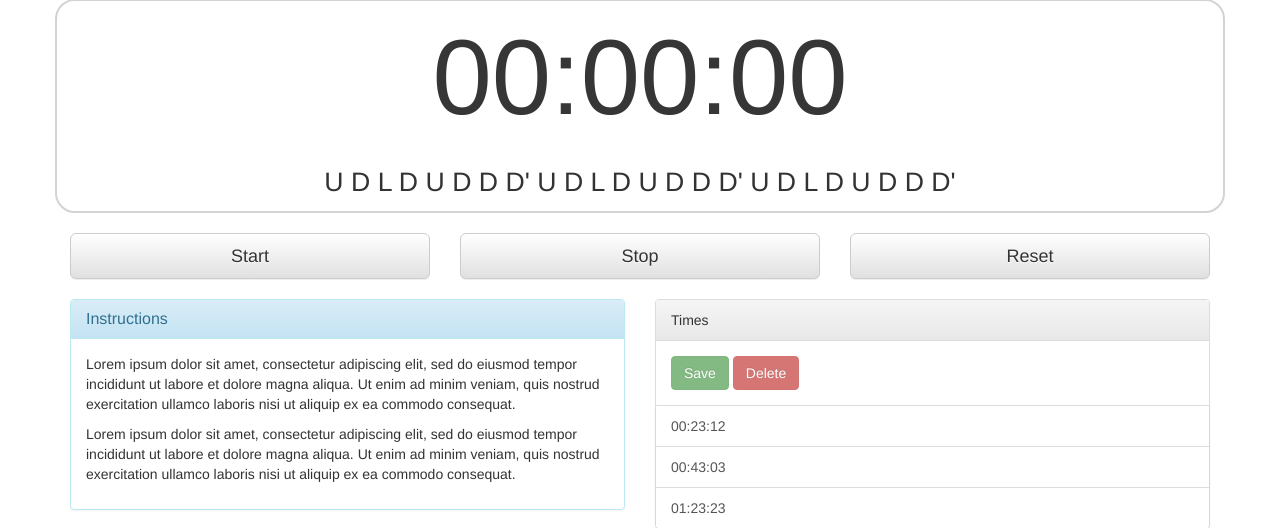
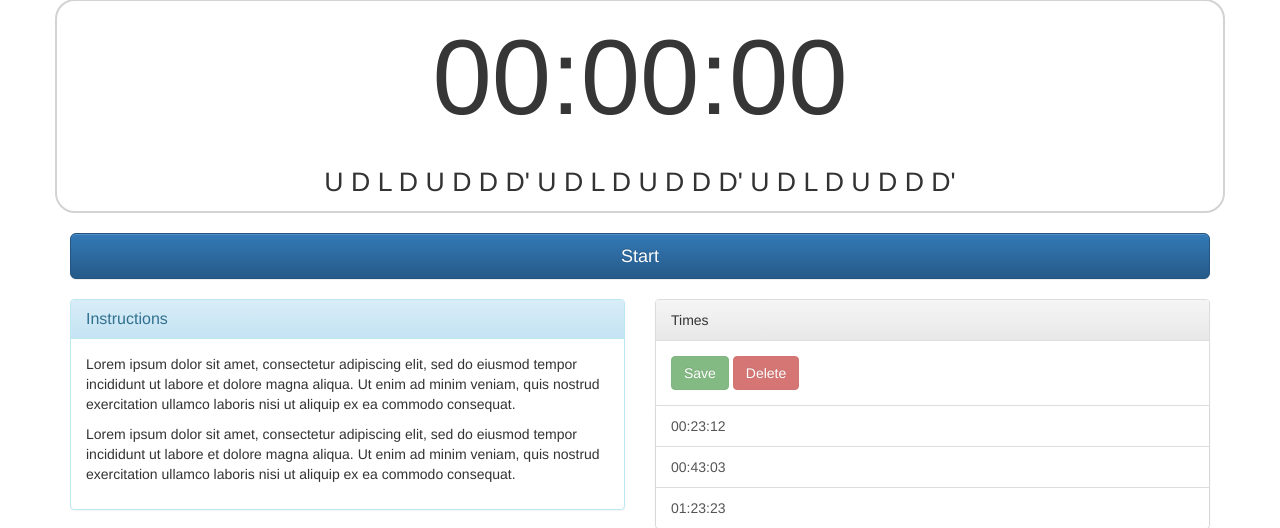
Before and after one commit to browncj/Cube-Graphs, a Django app: page /timer/ in a window 1280 px wide. Shown: the part 193-721 px from the top of the page. Run offline with Django 3.2, Linux system fonts and the light colour scheme; some libraries are stand-ins or nearby versions.

Commit message:
revamp button scheme

```diff
--- a/static/timer/scripts.js
+++ b/static/timer/scripts.js
@@ -1,5 +1,30 @@
+class Solve {
+  constructor(centiseconds){
+    var d = new Date();
+    this.date = d.getTime(); // unix timestamp
+    this.centiseconds = centiseconds;
+  }
+}
+
 var clock = null;
 var count = 0;
+times = [];
+
+function ajax_prep() {
+  var csrftoken = $('[name=csrfmiddlewaretoken]').val();
+
+  function csrfSafeMethods(method) {
+    return (/^(GET|HEAD|OPTIONS|TRACE)$/.test(method));
+  }
+
+  $.ajaxSetup({
+    beforeSend: function(xhr, settings) {
+      if (!csrfSafeMethods(settings.type) && !this.crossDomain) {
+        xhr.setRequestHeader("X-CSRFToken", csrftoken);
+      }
+    }
+  });
+}
 
 function setTime(total_centiseconds){
     var centiseconds = total_centiseconds % 100;
@@ -40,36 +65,55 @@ function stopTimer(){
 $(document).ready(function(){
     $('#timer-page').addClass('active');
     setTime(count);
+    ajax_prep();
 
-    $('.btn#start').click(function(){
+    $('.btn#main').on('click', function(){
+      if (clock == null) {
         startTimer();
-    });
-
-    $('.btn#stop').click(function() {
+        $(this).removeClass('btn-primary');
+        $(this).addClass('btn-success');
+        $(this).text('Done');
+      } else {
         stopTimer();
-    });
-
-    $('.btn#reset').click(function(){
-        stopTimer();
+        var solve = new Solve(count);
+        times.push(solve);
+        console.log(times);
 
         count = 0;
         setTime(count);
+        $(this).removeClass('btn-success');
+        $(this).addClass('btn-primary');
+        $(this).text('Start');
+      }
+
+      $(this).blur();
     });
 
     $(window).keypress(function(e) {
-        if (e.which === 32){
-            // Space bar
-            if (clock == null){
-                startTimer();
-            } else {
-                stopTimer();
-            }
-        } else if (e.which === 13) {
-            // Enter key
-            // TODO: Submit time
-            stopTimer();
-            count = 0;
-            setTime(count);
+        if (e.which === 32){  // space bar
+          e.preventDefault();  // prevent scrolling
+          $('.btn#main').click();
         }
     });
+
+    $('.btn#save').on('click', function(){
+      if (!$(this).hasClass('disabled')){
+        console.log('save');
+      }
+
+      $(this).removeClass('disabled');
+
+      $(this).blur();  // prevent from triggering on pressing space
+    });
+
+    $('.btn#delete').on('click', function(){
+      if (!$(this).hasClass('disabled')) {
+        console.log('delete');
+      }
+
+      $(this).removeClass('disabled');
+
+      $(this).blur();
+    });
+
 });
--- a/templates/timer/timer.html
+++ b/templates/timer/timer.html
@@ -24,14 +24,8 @@
       <br>
 
       <div class="row">
-        <div class="col-md-4 text-center">
-          <button class="btn btn-default btn-lg btn-block timer-control" id="start">Start</button>
-        </div>
-        <div class="col-md-4 text-center">
-          <button class="btn btn-default btn-lg btn-block timer-control" id="stop">Stop</button>
-        </div>
-        <div class="col-md-4 text-center">
-          <button class="btn btn-default btn-lg btn-block timer-control" id="reset">Reset</button>
+        <div class="col-md-12 text-center">
+          <button id="main" class="btn btn-primary btn-block btn-lg">Start</button>
         </div>
       </div>
 
@@ -63,8 +57,8 @@
           <div class="panel panel-default">
             <div class="panel-heading">Times</div>
             <div class="panel-body">
-              <button class="btn btn-success disabled" type="submit">Save</button>
-              <button class="btn btn-danger disabled" type="submit">Delete</button>
+              <button id="save" class="btn btn-success disabled" type="submit">Save</button>
+              <button id="delete" class="btn btn-danger disabled" type="submit">Delete</button>
             </div>
             <div class="list-group">
               <button type="button" class="list-group-item">00:23:12</button>
@@ -79,5 +73,6 @@
 {% endblock %}
 
 {% block scripts %}
+    {% csrf_token %}
     <script src="{% static 'timer/scripts.js' %}"></script>
 {% endblock %}
```
